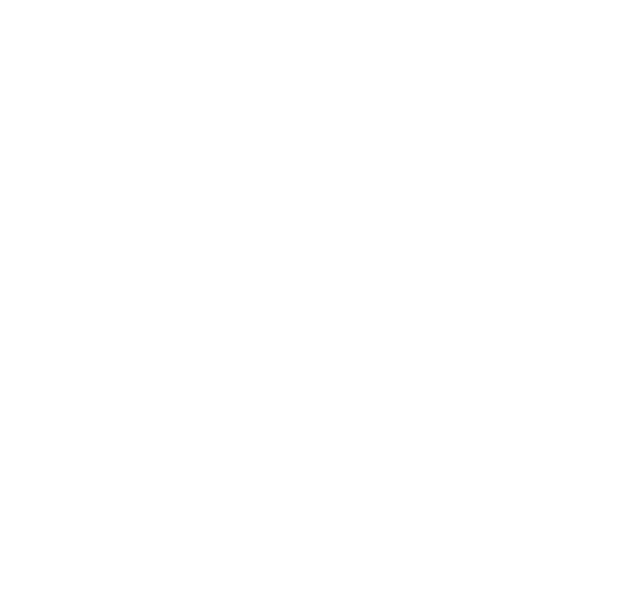
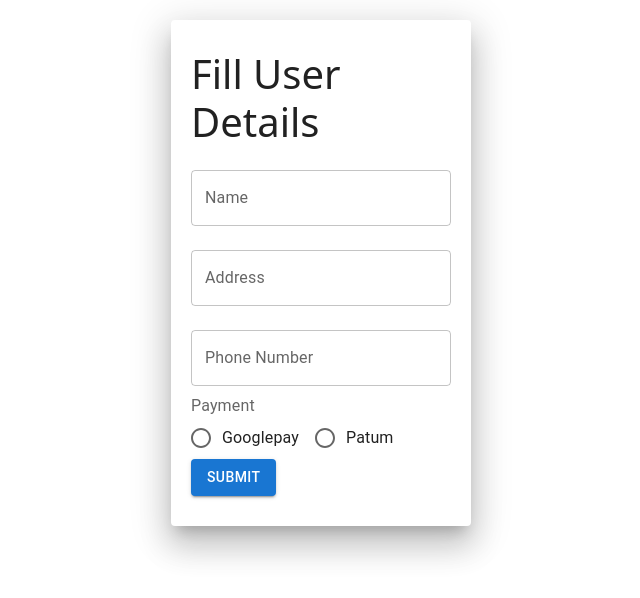
Before and after one commit to aayushisharma26/routing-project, a React (Create React App) app: page /mealform in a window 1280 px wide. Before the commit this address had no page. Shown: the top 598 px of the page, without its empty margins (319-959 px from the left). Built offline with nearby package versions, Linux system fonts and the light colour scheme; the HTML template or start-up script is replaced by a standard one.

Commit message:
Add Delevery Form

```diff
--- a/src/App.js
+++ b/src/App.js
@@ -6,6 +6,7 @@
 import Login from "./Login";
 import Register from "./Register";
 import MealDetail from "./MealDetail";
+import MealForm from "./MealForm";
 
 function App() {
   return (
@@ -17,6 +18,8 @@
         <Route path="/about" element={<About />} />
         <Route path="/contact" element={<Contact />} />
         <Route path="/meal/:id" element={<MealDetail />} />
+        <Route path="/mealform" element={<MealForm />} />
+
       </Routes>
     </BrowserRouter>
   );
--- a/src/MealDetail.js
+++ b/src/MealDetail.js
@@ -1,8 +1,56 @@
-import React, { useState } from "react";
+// import React, { useState } from "react";
+// import { useLocation } from "react-router-dom";
+// import Box from '@mui/material/Box';
+// import Rating from '@mui/material/Rating';
+// import Typography from '@mui/material/Typography';
+// import Button from '@mui/material/Button';
+
+// function MealDetail() {
+//   const location = useLocation();
+//   const { meal } = location.state || {};
+
+//   return (
+//     <div>
+//       <div className="row1">
+//         <div className="column1">
+//           <img src={meal.strCategoryThumb} alt={meal.strCategory} />
+//         </div>
+//         <div className="column2">
+//           <h2>Meal Detail</h2>
+//           <Rating/>
+//           <h4>price: 200</h4>
+//           <p>{meal.strCategory}</p>
+//           <p>{meal.strCategoryDescription}</p>
+
+//           <Button variant="contained" >Order Now</Button>
+
+
+//         </div>
+//       </div>
+//     </div>
+//   );
+// }
+
+// export default MealDetail;
+
+
+
+
+
+
+
+
+
+
+
+
+
+
+// import React, { useState } from "react";
 import { useLocation } from "react-router-dom";
-import Box from '@mui/material/Box';
+// import Box from '@mui/material/Box';
 import Rating from '@mui/material/Rating';
-import Typography from '@mui/material/Typography';
+// import Typography from '@mui/material/Typography';
 import Button from '@mui/material/Button';
 import { useNavigate } from 'react-router-dom';
 
@@ -26,7 +74,7 @@
           <p>{meal.strCategory}</p>
           <p>{meal.strCategoryDescription}</p>
 
-          <Button variant="contained"  onClick={()=>navigate("/formdetail")} >Order Now</Button>
+          <Button variant="contained"  onClick={()=>navigate("/mealform")} >Order Now</Button>
 
 
         </div>
@@ -34,5 +82,4 @@
     </div>
   );
 }
-
 export default MealDetail;
--- a/src/MealForm.js
+++ b/src/MealForm.js
@@ -1,23 +1,135 @@
-import React, { useState } from 'react';
-import FormLabel from '@mui/material/FormLabel';
-// or
-import { FormLabel } from '@mui/material';
-const MealForm=()=>{
-    const[form,setForm]=useState({Address:" ",online:" "});
-    const storedetail=()=>{
+// // import React, { useState } from 'react';
+// // import FormLabel from '@mui/material/FormLabel';
+// // or
+// // import { FormLabel } from '@mui/material';
+// import * as React from 'react';
+// import Box from '@mui/material/Box';
+// import TextField from '@mui/material/TextField';
+// const MealForm = () => {
+//     // const[form,setForm]=useState({Address:" ",online:" "});
+//     // const storedetail=()=>{
 
-    }
+//     // }
 
-    return(
-        <>
-            <div className="mealform">
-               <Form></Form>
+//     return (
+//         <>
+//             <div className="mealform">
+//                 <Box
+//                     component="form"
+//                     sx={{
+//                         '& .MuiTextField-root': { m: 1, width: '25ch' },
+//                     }}
+//                     noValidate
+//                     autoComplete="off"
+//                 >
+//                     <div>
+//                         <TextField
+//                             label="Address"
+//                             id="outlined-size-small"
+//                             defaultValue="Small"
+//                             size="small"
+//                         />
+//                         <TextField label="Size" id="outlined-size-normal" defaultValue="Normal" />
+//                     </div>
+//                     <div>
+//                         <TextField
+//                             label="Pythem"
+//                             id="filled-size-small"
+//                             defaultValue="Small"
+//                             variant="filled"
+//                             size="small"
+//                         />
+//                         <TextField
+//                             label="Googlepay"
+//                             id="filled-size-normal"
+//                             defaultValue="Normal"
+//                             variant="filled"
+//                         />
+//                     </div>
+//                     <div>
 
-            </div>
+//                     </div>
+//                 </Box>
 
-        </>
-    )
-}
+//             </div>
+
+//         </>
+//     )
+// }
 
 
+// export default MealForm;
+
+
+
+
+
+
+
+
+
+
+
+// import * as React from 'react';
+import Radio from '@mui/material/Radio';
+import RadioGroup from '@mui/material/RadioGroup';
+import FormControlLabel from '@mui/material/FormControlLabel';
+import FormControl from '@mui/material/FormControl';
+import FormLabel from '@mui/material/FormLabel';
+
+import React from 'react';
+import { Grid, Paper, TextField, Button } from '@mui/material';
+
+const MealForm = () => {
+    const paperStyle = { padding: '30px 20px', width: 300, margin: '20px auto' };
+
+
+
+    return (
+        <Grid>
+            <Paper elevation={20} style={paperStyle}>
+                <h1>Fill User Details</h1>
+                <form >
+                    <TextField
+                        fullWidth
+                        label="Name"
+                        variant="outlined"
+                        margin="normal"
+                    />
+                    <TextField
+                        fullWidth
+                        label="Address"
+                        variant="outlined"
+                        margin="normal"
+                    />
+                    <TextField
+                        fullWidth
+                        label="Phone Number"
+                        variant="outlined"
+                        margin="normal"
+                    />
+
+
+                    <FormControl>
+                        <FormLabel id="demo-row-radio-buttons-group-label">Payment</FormLabel>
+                        <RadioGroup
+                            row
+                            aria-labelledby="demo-row-radio-buttons-group-label"
+                            name="row-radio-buttons-group"
+                        >
+                            <FormControlLabel value="Googlepay" control={<Radio />} label="Googlepay" />
+                            <FormControlLabel value="Patem" control={<Radio />} label="Patum" />
+
+                        </RadioGroup>
+                    </FormControl>
+                    <Button type="submit" variant="contained" color="primary">
+                        Submit
+                    </Button>
+
+                </form>
+            </Paper>
+        </Grid>
+    );
+};
+
 export default MealForm;
```
